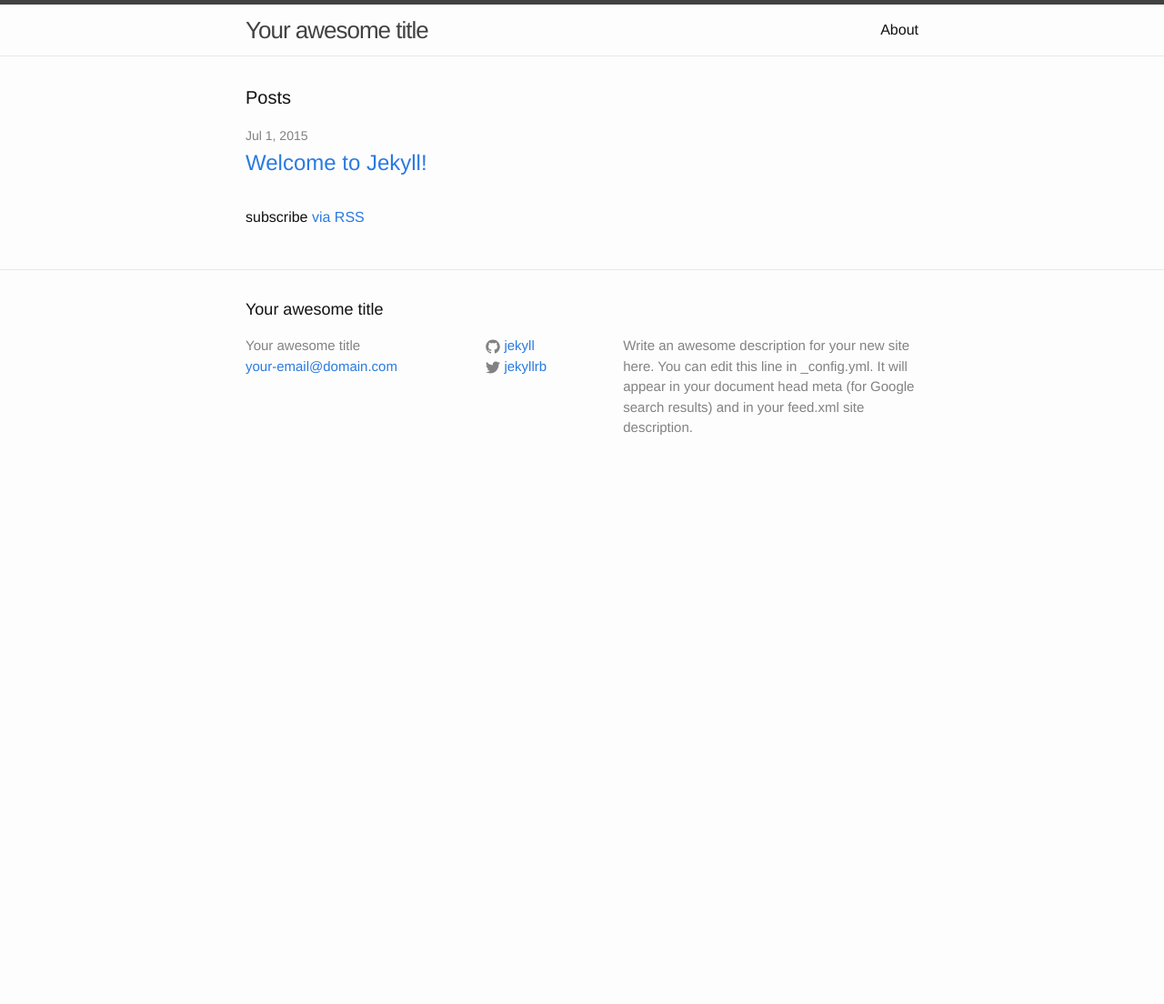
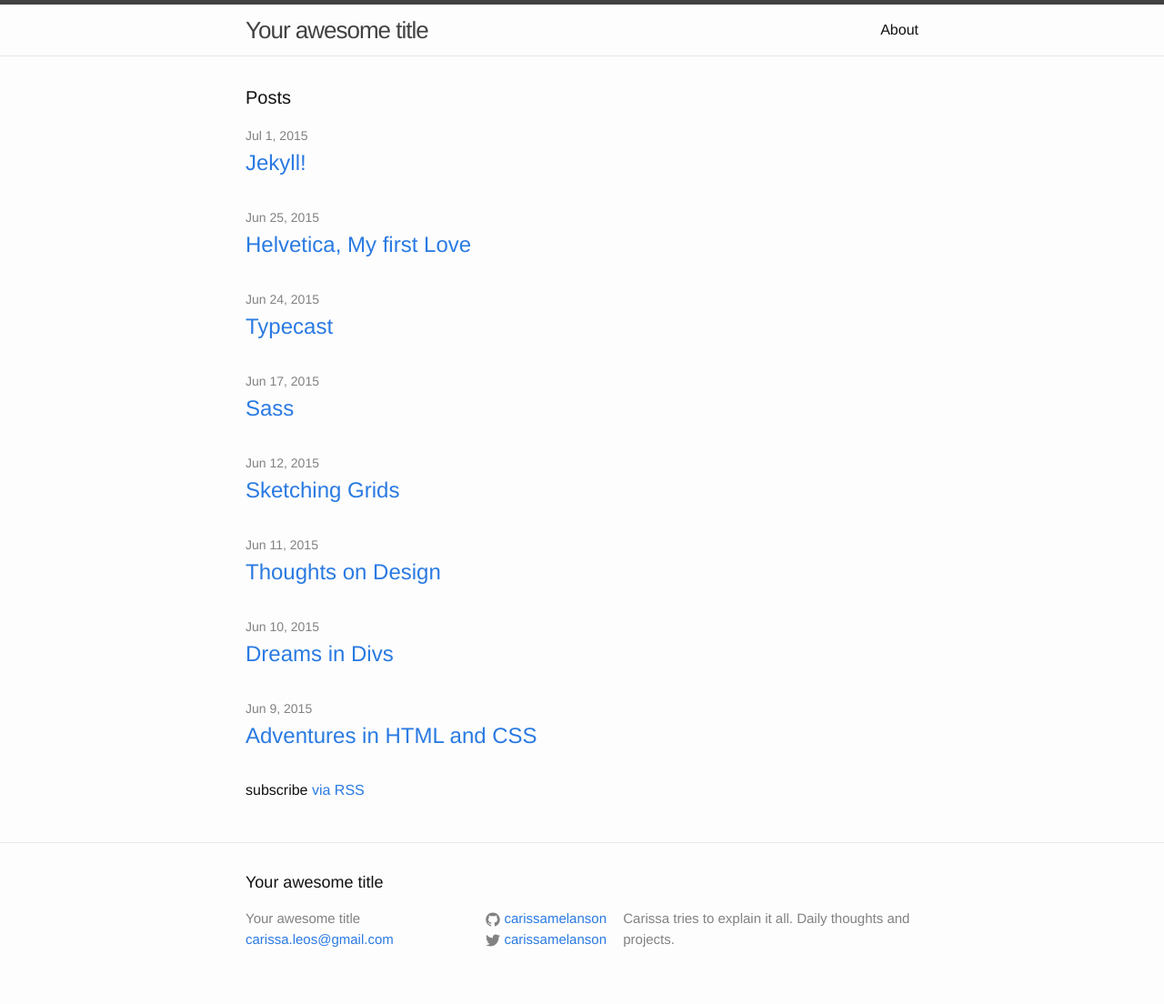
Before and after one commit to carissamelanson/carissamelanson.github.io, a Jekyll site: the page built from index.html, in a window 1280 px wide. Shown: the whole page at 91% size. Built offline with Jekyll 4.4.1, drawn with Linux system fonts in a browser that asks for light colours; before the commit the page ends 900 px from its top, so only the background shows below that.

```diff
--- a/_config.yml
+++ b/_config.yml
@@ -1,14 +1,12 @@
 # Site settings
 title: Your awesome title
-email: your-email@domain.com
+email: carissa.leos@gmail.com
 description: > # this means to ignore newlines until "baseurl:"
-  Write an awesome description for your new site here. You can edit this
-  line in _config.yml. It will appear in your document head meta (for
-  Google search results) and in your feed.xml site description.
+  Carissa tries to explain it all. Daily thoughts and projects.
 baseurl: "" # the subpath of your site, e.g. /blog/
 url: "http://yourdomain.com" # the base hostname & protocol for your site
-twitter_username: jekyllrb
-github_username:  jekyll
+twitter_username: carissamelanson
+github_username:  carissamelanson
 
 # Build settings
 markdown: kramdown
```
Also changed, not shown: _posts/2015-06-09-adventures-in-html-and-css.markdown (added, +10 -0 lines), _posts/2015-06-10-dreams-in-divs.markdown (added, +8 -0 lines), _posts/2015-06-11-thoughts-on-design.markdown (added, +7 -0 lines), _posts/2015-06-12-sketching-grids.markdown (added, +13 -0 lines), _posts/2015-06-17-sass.markdown (added, +10 -0 lines), _posts/2015-06-24-typecast.markdown (added, +27 -0 lines), _posts/2015-06-25-helvetica-my-first-love.markdown (added, +20 -0 lines), _posts/2015-07-01-jekyll.markdown (added, +12 -0 lines), _posts/_2015-07-01-welcome-to-jekyll.markdown (renamed from _posts/2015-07-01-welcome-to-jekyll.markdown), images/sketch_1.jpg (added), images/sketch_2.jpg (added), 1 other file.
